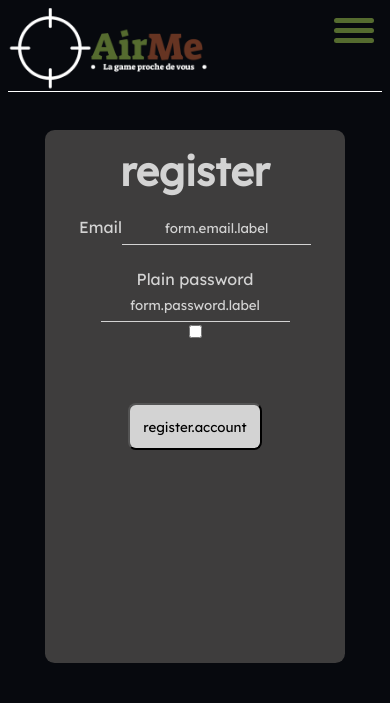
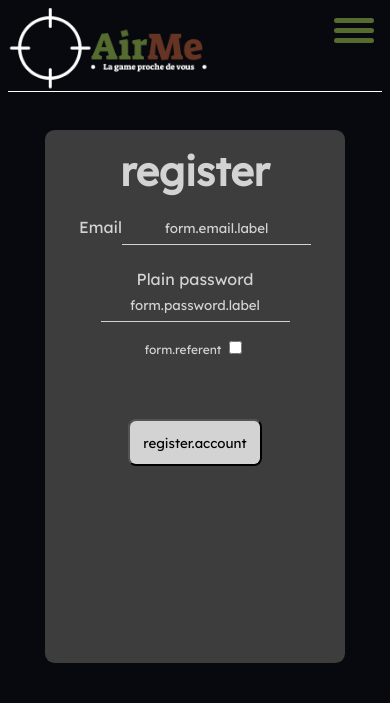
Before and after one commit to LukaLfbr/AirMe-project, a Symfony app: template templates/registration/register.html.twig in a window 390 px wide. Shown: the top 703 px of the page. Run offline with Twig, Linux system fonts and the light colour scheme; the template is opened without the code that fills it, so the values that code supplies are empty; form fields are guessed from the names that the template uses; some libraries are stand-ins or nearby versions.

Commit message:
Added checkbox and phone number. Added refresh page JS. Added auto-complete bundle.

```diff
--- a/assets/styles/scss/form.scss
+++ b/assets/styles/scss/form.scss
@@ -64,12 +64,26 @@
     display: flex;
     flex-direction: column;
     gap: 1.5em;
+    margin-bottom: 1em;
     input {
       @include input-basic-style;
     }
     .invalid-feedback {
       color: red;
     }
+  }
+
+  .check-box-wrapper {
+    width: 80%;
+    margin: auto;
+    width: 40%;
+    label {
+      font-size: 12px;
+    }
+  }
+
+  #phoneNumberWrapper {
+    margin-top: 1.2em;
   }
 
   button {
--- a/templates/registration/register.html.twig
+++ b/templates/registration/register.html.twig
@@ -17,11 +17,32 @@
             'attr': {'placeholder': 'form.password.label'|trans }
         }) }}
     </div>
-        <input type="checkbox" id="referent" name="referent" />
 
-		<button type="submit" class="btn">{{ "register.account"|trans }}</button>
+    <div class="check-box-wrapper">
+    <label for="referent">{{ 'form.referent'|trans }}</label>
+    <input type="checkbox" id="referent" name="referent" />
+    </div>
 
-{{ form_end(registrationForm) }}
+    <div class="inputs-wrapper" id="phoneNumberWrapper" style="display: none;">
+        {{ form_row(registrationForm.phoneNumber, {
+            'attr': {'placeholder': 'form.phone_number.label'|trans}
+        }) }}
+    </div>
 
+    <button type="submit" class="btn">{{ "register.account"|trans }}</button>
+
+    {{ form_end(registrationForm) }}
 </div>
+
+<script>
+    document.getElementById('referent').addEventListener('change', function() {
+        var phoneNumberWrapper = document.getElementById('phoneNumberWrapper');
+        if (this.checked) {
+            phoneNumberWrapper.style.display = 'block';
+        } else {
+            phoneNumberWrapper.style.display = 'none';
+        }
+    });
+</script>
+
 {% endblock %}
--- a/translations/messages.fr.yaml
+++ b/translations/messages.fr.yaml
@@ -95,12 +95,18 @@ flash.geocoding_error: "Le service de géocodage n'a pas trouvé l'adresse. Veui
 
 # Form section
 form.email.label: "Adresse e-mail*"
+form.phone_number.label: "Numéro de téléphone"
 form.email.help: "Votre adresse e-mail sera utilisée pour vous connecter."
 form.email.invalid: "L'adresse e-mail que vous avez entrée est invalide."
 form.email.already_used: "Il y a déjà un compte avec cet e-mail."
 
+form.phone.too.long: "Ce numéro est trop long !"
+form.phone.too.short: "Ce numéro est trop court !"
+form.phone.must_be_integer: "Le numéro de téléphone DOIT être un numéro de téléphone !"
+
 form.previous: "Précédent"
 form.next: "Suivant"
+form.referent: "Créer un compte en tant qu'organisteur ?"
 
 form.cost: "PAF"
 form.duration: "Durée de l'événement"
--- a/translations/validators.fr.yaml
+++ b/translations/validators.fr.yaml
@@ -1,9 +1,6 @@
 # Email validation messages
 validators.email.invalid: "L'e-mail est invalide."
 validators.email.too.long: "L'adresse e-mail ne peut pas dépasser 36 caractères."
-
-# Terms and conditions validation messages
-validators.terms.not.accepted: "Vous devez accepter nos conditions d'utilisation."
 
 # Password validation messages
 validators.password.blank: "Le mot de passe ne peut pas être vide."
@@ -11,3 +8,5 @@ validators.password.too.short: "Le mot de passe doit contenir au moins {{ limit
 
 # Unique email validation message
 validators.email.already.used: "Il y a déjà un compte avec cet e-mail."
+
+form.email.too.long: "Cet e-mail est trop long !"
```
Also changed, not shown: src/Form/RegistrationFormType.php (+31 -1 lines), public/assets/css/app.css, public/assets/js/multi-step-form.js, 1 other file.
